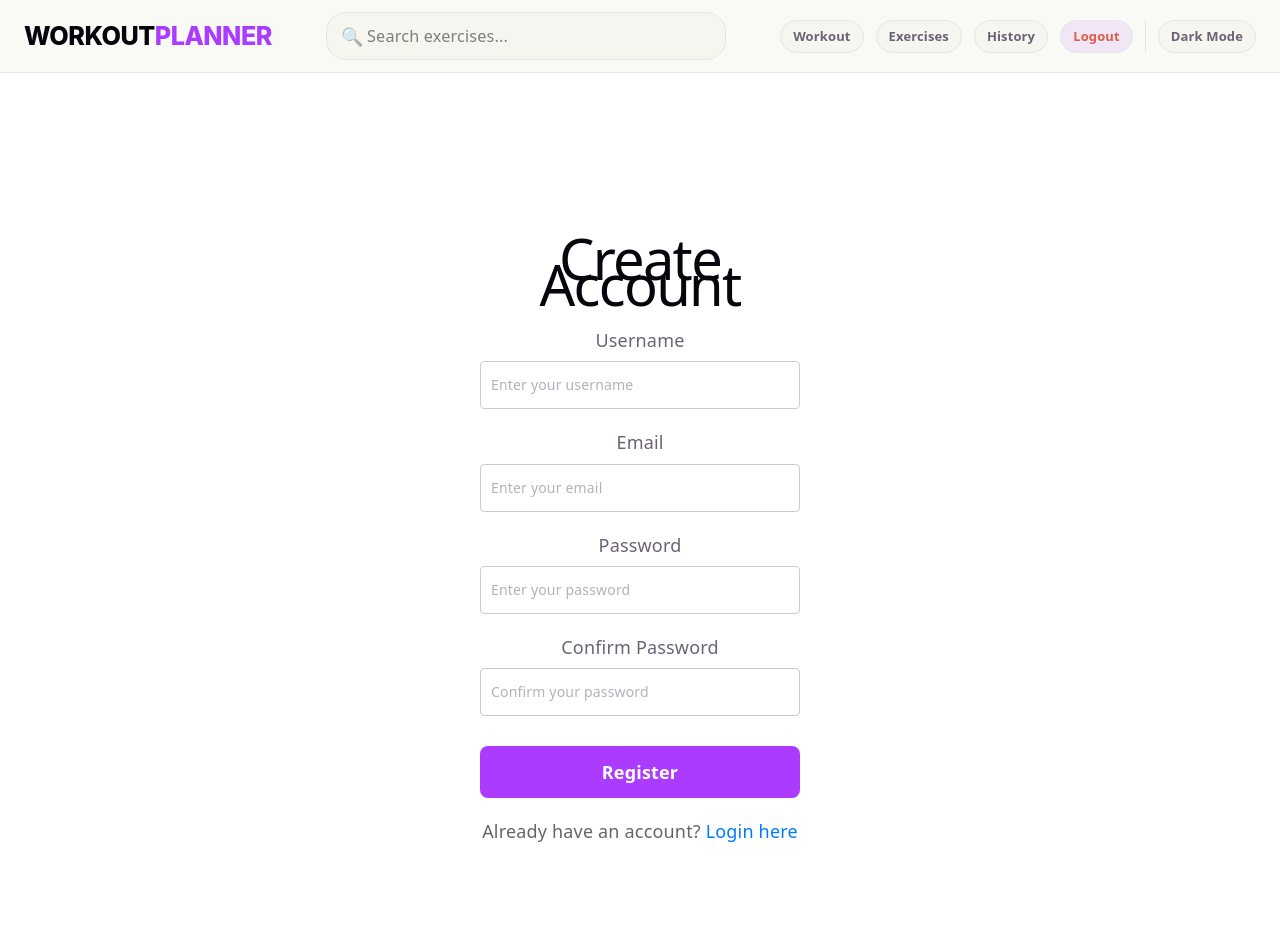
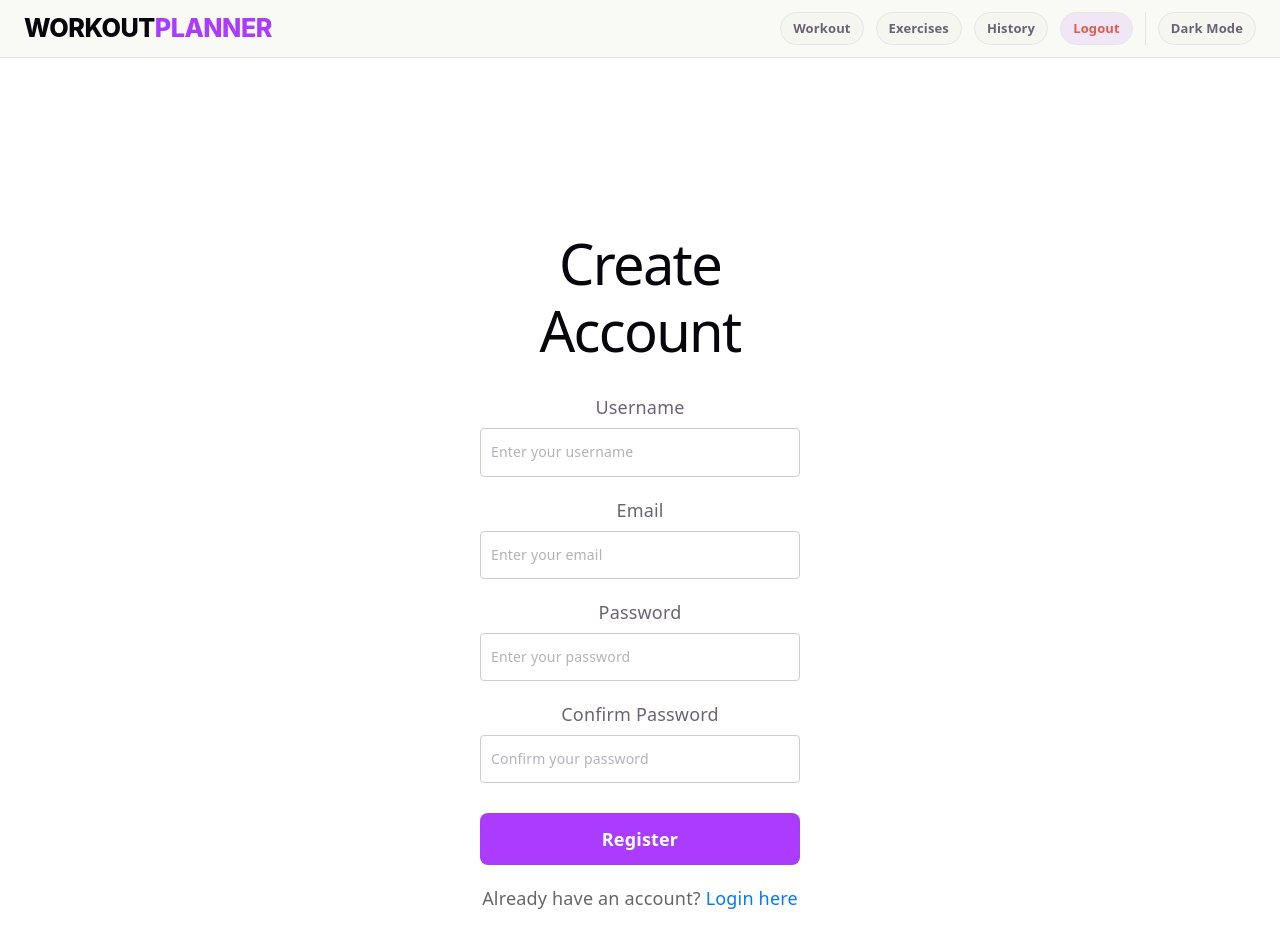
Before and after one commit to SamuelLeavitt/large_project, a React (Vite) app in the folder client/: page /register in a window 1280 px wide. Shown: the top 948 px of the page. Built offline with nearby package versions, Linux system fonts and the light colour scheme; no server answers; sample sign-in values are in the browser's storage.

Commit message:
Remove search bar in nav bar and adjusted line spacing in Register page.

```diff
--- a/client/src/components/Navbar.tsx
+++ b/client/src/components/Navbar.tsx
@@ -104,7 +104,7 @@ const Navbar = ({ isLoggedIn, setIsLoggedIn }: NavbarProps) => {
             <Logo />
 
             {/*Center of Navbar: Search Bar (Only shows if logged in)*/}
-            <div className="navbar__desktop-search" style={{
+            {/* <div className="navbar__desktop-search" style={{
                 flex: 1,
                 display: 'flex',
                 justifyContent: 'center',
@@ -117,7 +117,8 @@ const Navbar = ({ isLoggedIn, setIsLoggedIn }: NavbarProps) => {
                         <SearchBar />
                     </div>
                 )}
-            </div>
+            </div> */}
+
 
             {/*Right side of Navbar:
                 isLoggedIn = False, shows Login/Register/ThemeToggle
--- a/client/src/pages/Register.tsx
+++ b/client/src/pages/Register.tsx
@@ -53,7 +53,7 @@ const Register = () => {
 
     return (
         <div style={{ maxWidth: '400px', margin: '100px auto', padding: '40px' }}>
-            <h1 style={{ textAlign: 'center', marginBottom: '30px' }}>Create Account</h1>
+            <h1 style={{ textAlign: 'center', marginBottom: '30px', lineHeight: '1.2' }}>Create Account</h1>
             <form onSubmit={handleRegister}>
                 <div style={{ marginBottom: '20px' }}>
                     <label htmlFor="username" style={{ display: 'block', marginBottom: '8px', fontWeight: '500' }}>
```
Also changed, not shown: client/src/pages/Workout.tsx (line endings or trailing spaces).
